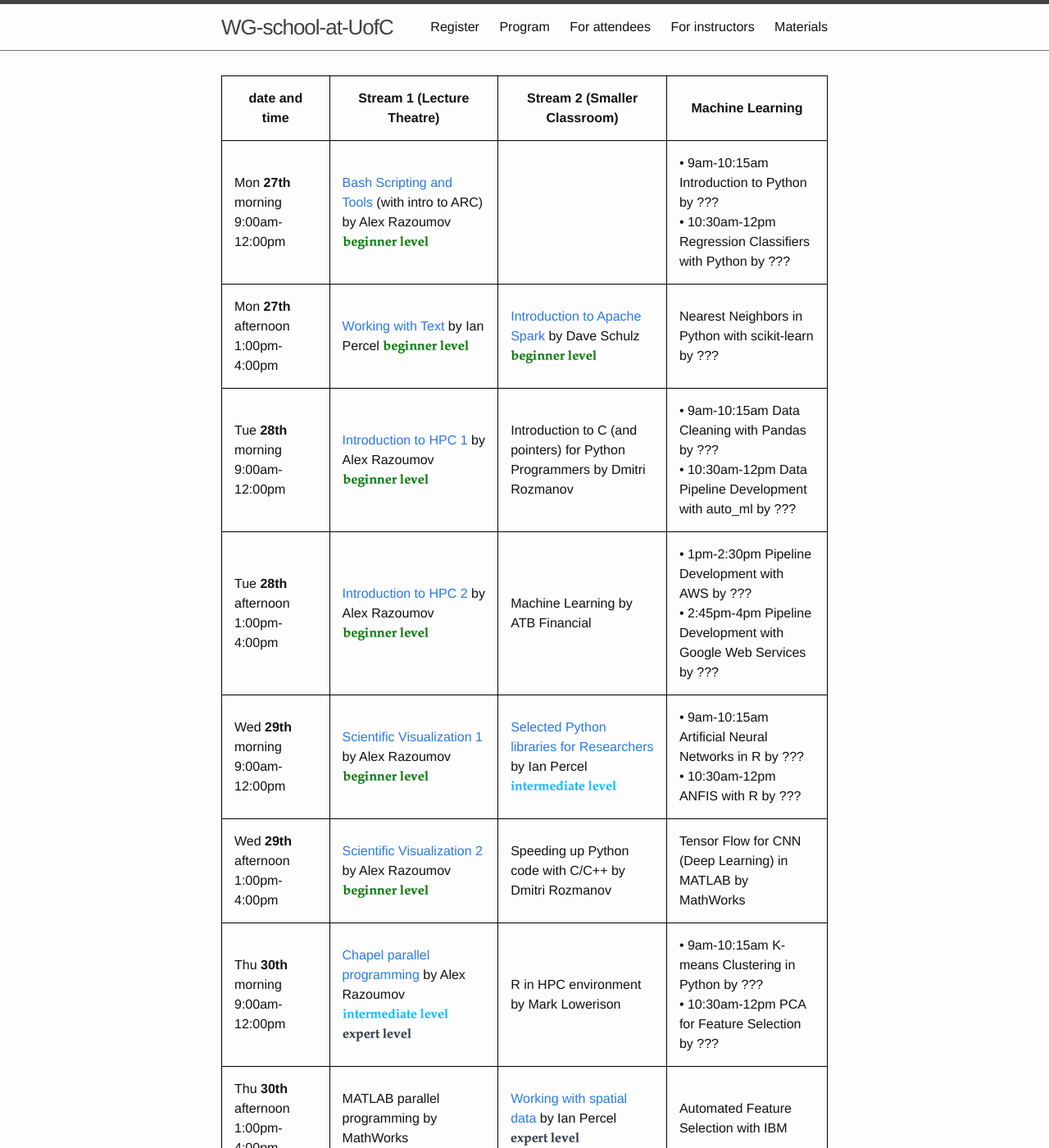
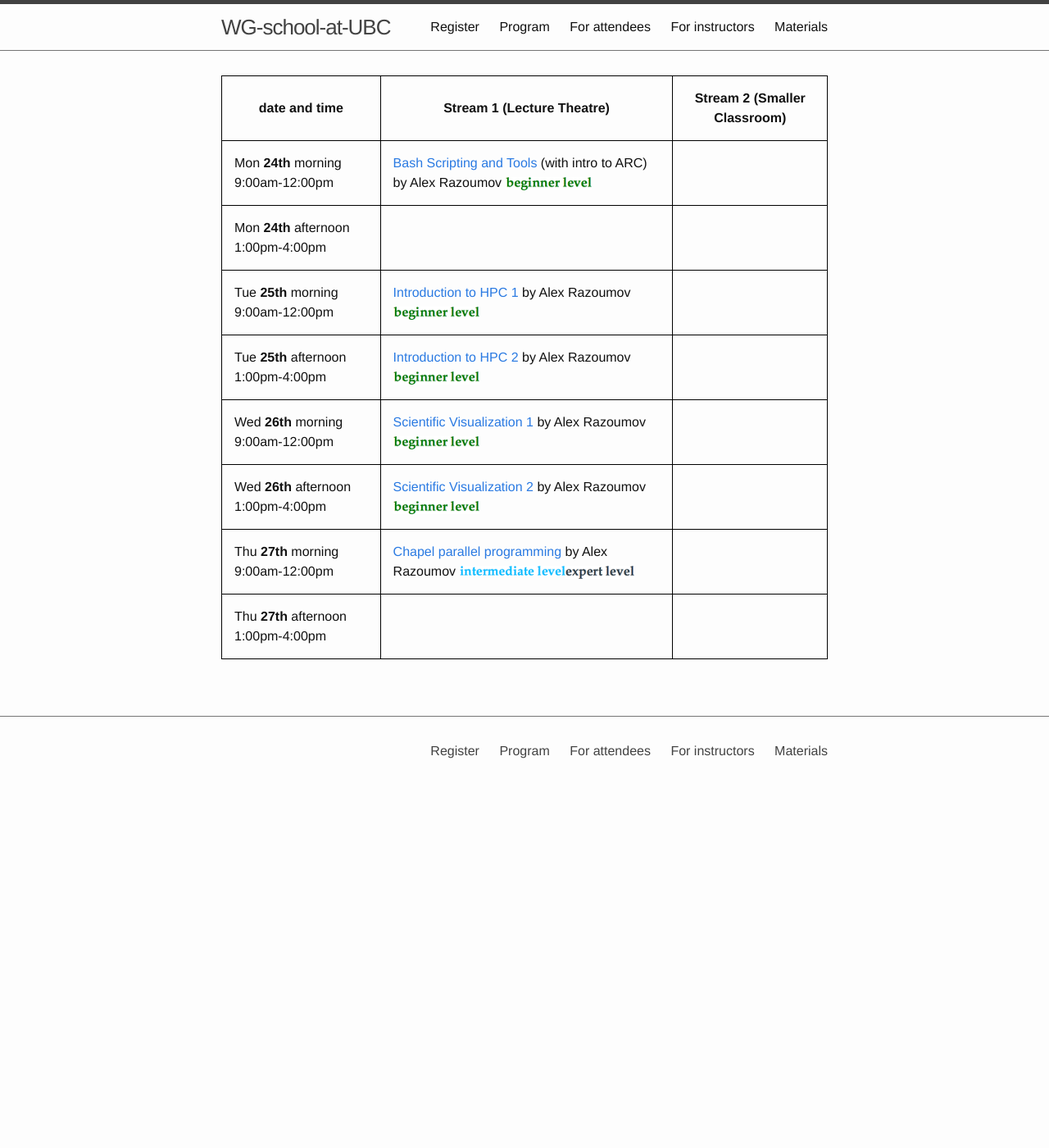
Before and after one commit to WestGrid/ubcSummerSchool2019, a Jekyll site: the page built from 1-program.md, in a window 1280 px wide and 1400 px high. Shown: the whole window at 82% size. Built offline with Jekyll 4.4.1, drawn with Linux system fonts in a browser that asks for light colours.

Commit message:
adapted website to UBC

```diff
--- a/1-program.md
+++ b/1-program.md
@@ -8,16 +8,16 @@ nav: true
 {% capture int %}![intermediate](images/intermediate.png){% endcapture %}
 {% capture exp %}![expert](images/expert.png){% endcapture %}
 
-| date and time | Stream 1 (Lecture Theatre) | Stream 2 (Smaller Classroom) | Machine Learning |
-| ------------- | --------------- | ----------------- | ----------------- |
-| Mon **27th** morning 9:00am-12:00pm | [Bash Scripting and Tools](bash) (with intro to ARC) by Alex Razoumov {{beg}} | | • 9am-10:15am Introduction to Python by ??? <br> • 10:30am-12pm Regression Classifiers with Python by ??? |
-| Mon **27th** afternoon 1:00pm-4:00pm | [Working with Text](working_with_text) by Ian Percel {{beg}} | [Introduction to Apache Spark](intro_to_spark) by Dave Schulz {{beg}} | Nearest Neighbors in Python with scikit-learn by ??? |
-| Tue **28th** morning 9:00am-12:00pm | [Introduction to HPC 1](introHPC) by Alex Razoumov {{beg}} | Introduction to C (and pointers) for Python Programmers by Dmitri Rozmanov | • 9am-10:15am Data Cleaning with Pandas by ??? <br> • 10:30am-12pm Data Pipeline Development with auto_ml by ??? |
-| Tue **28th** afternoon 1:00pm-4:00pm | [Introduction to HPC 2](introHPC) by Alex Razoumov {{beg}} | Machine Learning by ATB Financial | • 1pm-2:30pm Pipeline Development with AWS by ??? <br> • 2:45pm-4pm Pipeline Development with Google Web Services by ??? |
-| Wed **29th** morning 9:00am-12:00pm | [Scientific Visualization 1](visualization) by Alex Razoumov {{beg}} | [Selected Python libraries for Researchers](python_libraries_research) by Ian Percel {{int}} | • 9am-10:15am Artificial Neural Networks in R by ??? <br> • 10:30am-12pm ANFIS with R by ??? |
-| Wed **29th** afternoon 1:00pm-4:00pm | [Scientific Visualization 2](visualization) by Alex Razoumov {{beg}} | Speeding up Python code with C/C++ by Dmitri Rozmanov | Tensor Flow for CNN (Deep Learning) in MATLAB by MathWorks |
-| Thu **30th** morning 9:00am-12:00pm | [Chapel parallel programming](chapel) by Alex Razoumov {{int}}{{exp}}| R in HPC environment by Mark Lowerison | • 9am-10:15am K-means Clustering in Python by ??? <br> • 10:30am-12pm PCA for Feature Selection by ??? |
-| Thu **30th** afternoon 1:00pm-4:00pm | MATLAB parallel programming by MathWorks | [Working with spatial data](working_with_spatial) by Ian Percel {{exp}} | Automated Feature Selection with IBM |
+| date and time | Stream 1 (Lecture Theatre) | Stream 2 (Smaller Classroom) |
+| ------------- | --------------- | ----------------- |
+| Mon **24th** morning 9:00am-12:00pm | [Bash Scripting and Tools](bash) (with intro to ARC) by Alex Razoumov {{beg}} ||
+| Mon **24th** afternoon 1:00pm-4:00pm | ||
+| Tue **25th** morning 9:00am-12:00pm | [Introduction to HPC 1](introHPC) by Alex Razoumov {{beg}} ||
+| Tue **25th** afternoon 1:00pm-4:00pm | [Introduction to HPC 2](introHPC) by Alex Razoumov {{beg}} ||
+| Wed **26th** morning 9:00am-12:00pm | [Scientific Visualization 1](visualization) by Alex Razoumov {{beg}} ||
+| Wed **26th** afternoon 1:00pm-4:00pm | [Scientific Visualization 2](visualization) by Alex Razoumov {{beg}} ||
+| Thu **27th** morning 9:00am-12:00pm | [Chapel parallel programming](chapel) by Alex Razoumov {{int}}{{exp}}||
+| Thu **27th** afternoon 1:00pm-4:00pm |||
 {:.mbtablestyle}
 
 &nbsp;
--- a/_config.yml
+++ b/_config.yml
@@ -1,5 +1,5 @@
 # Site settings
-title: WG-school-at-UofC
+title: WG-school-at-UBC
 description: >
   WestGrid summer school at the University of Calgary
 keywords: "hpc, westgrid, summer school"
```
Also changed, not shown: 0-register.md (+7 -5 lines), index.md (+4 -4 lines), intro_to_spark.md (deleted, +0 -28 lines), python_libraries_research.md (deleted, +0 -29 lines), working_with_spatial.md (deleted, +0 -28 lines), working_with_text.md (deleted, +0 -28 lines), images/allLogos.png, 1 other file.
